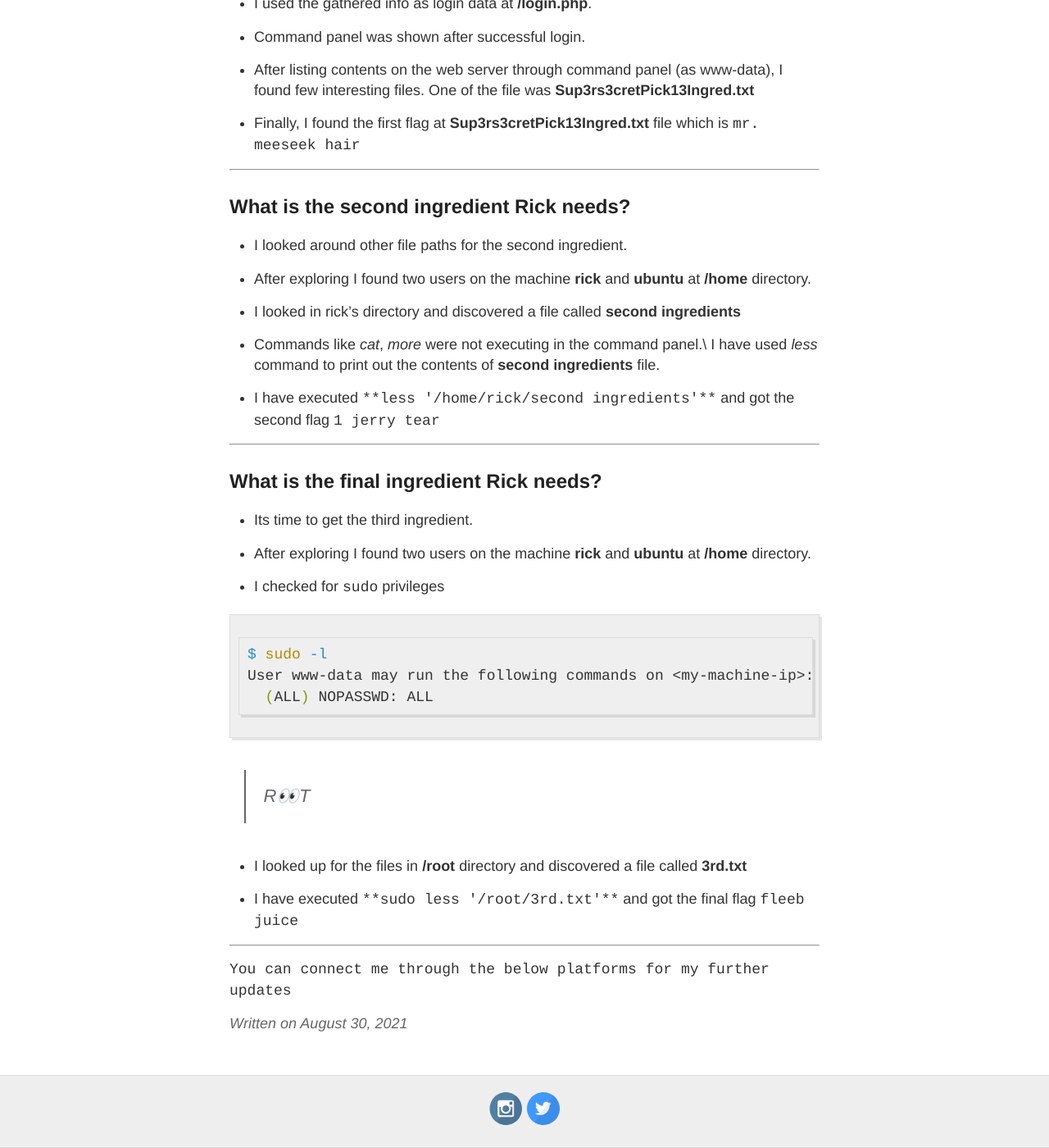
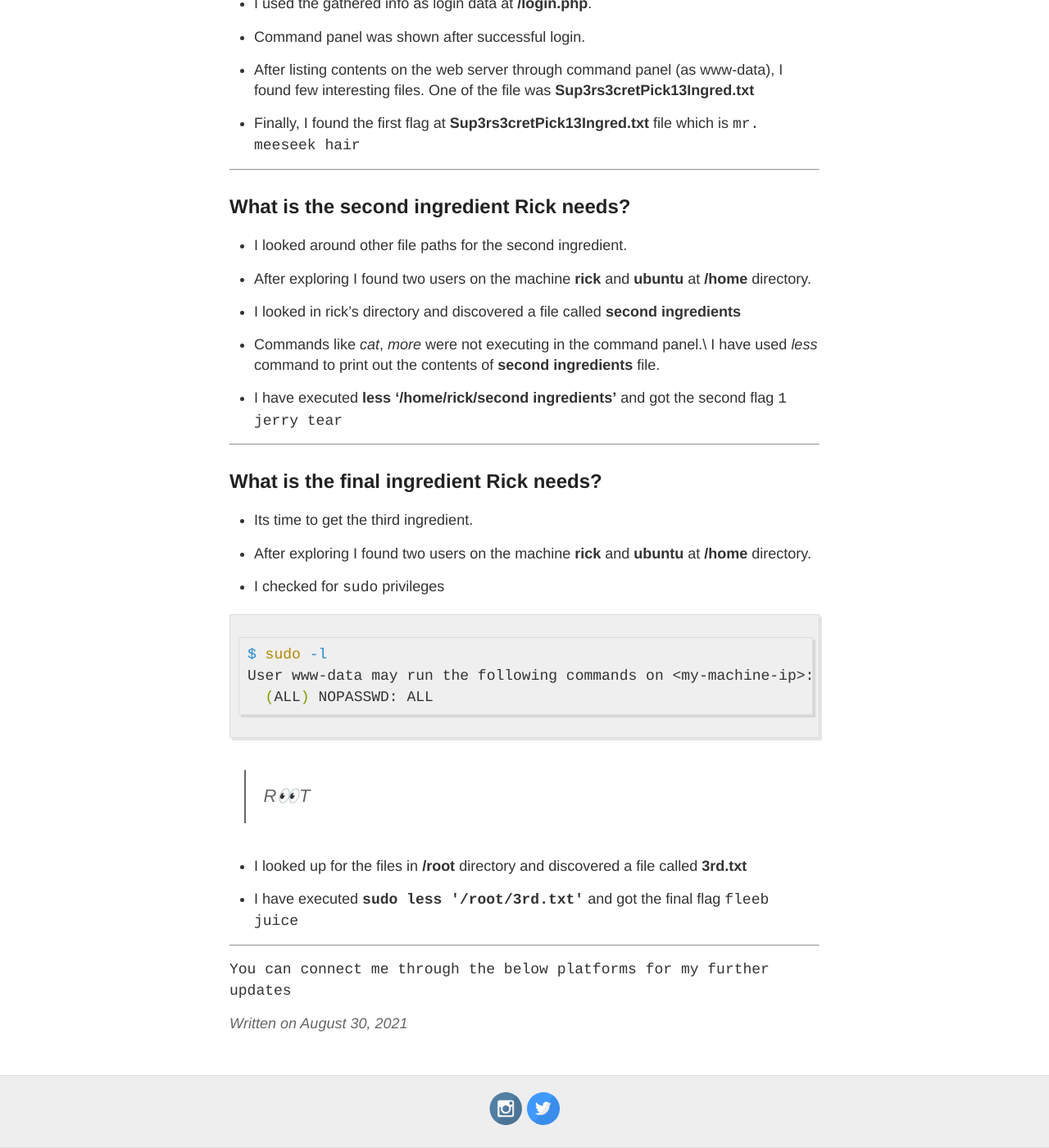
Before and after one commit to v1llur1/v1llur1.github.io, a Jekyll site: the page built from _posts/2021-8-30-thm-picklerick.md, in a window 1280 px wide and 1400 px high, scrolled down 807 px. Shown: the whole window at 82% size. Built offline with Jekyll 4.4.1, drawn with Linux system fonts in a browser that asks for light colours.

```diff
--- a/_posts/2021-8-30-thm-picklerick.md
+++ b/_posts/2021-8-30-thm-picklerick.md
@@ -43,7 +43,7 @@ I found few interesting files. One of the file was **Sup3rs3cretPick13Ingred.txt
 - Commands like *cat*, *more* were not executing in the command panel.\
 I have used *less* command to print out the contents of **second ingredients** file.
 
-- I have executed `**less '/home/rick/second ingredients'**` and got the second flag `1 jerry tear`
+- I have executed **less '/home/rick/second ingredients'** and got the second flag `1 jerry tear`
 
 ---
 
@@ -65,7 +65,7 @@ User www-data may run the following commands on <my-machine-ip>:
 
 - I looked up for the files in **/root** directory and discovered a file called **3rd.txt**
 
-- I have executed `**sudo less '/root/3rd.txt'**` and got the final flag `fleeb juice`
+- I have executed **`sudo less '/root/3rd.txt'`** and got the final flag `fleeb juice`
 
 ---
 
```
